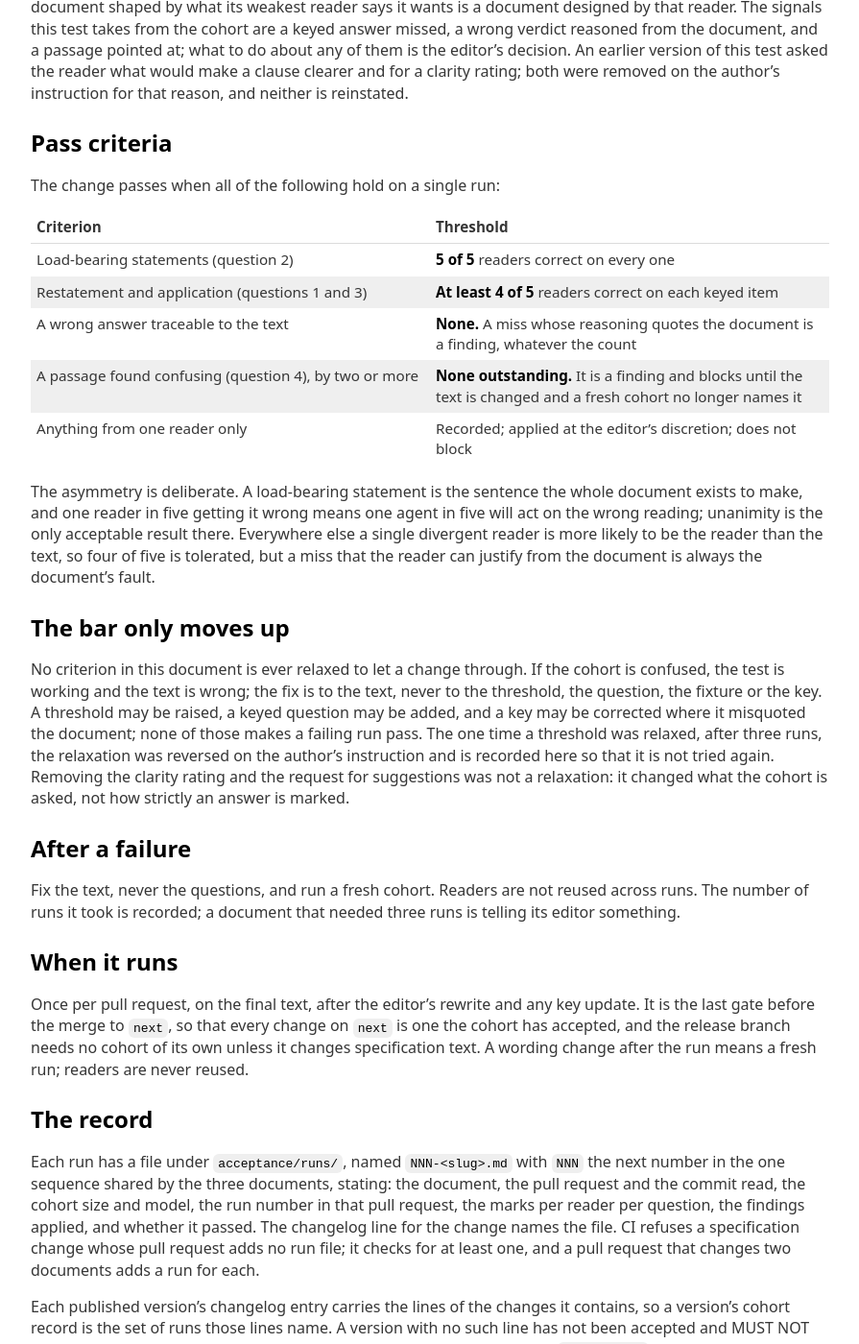
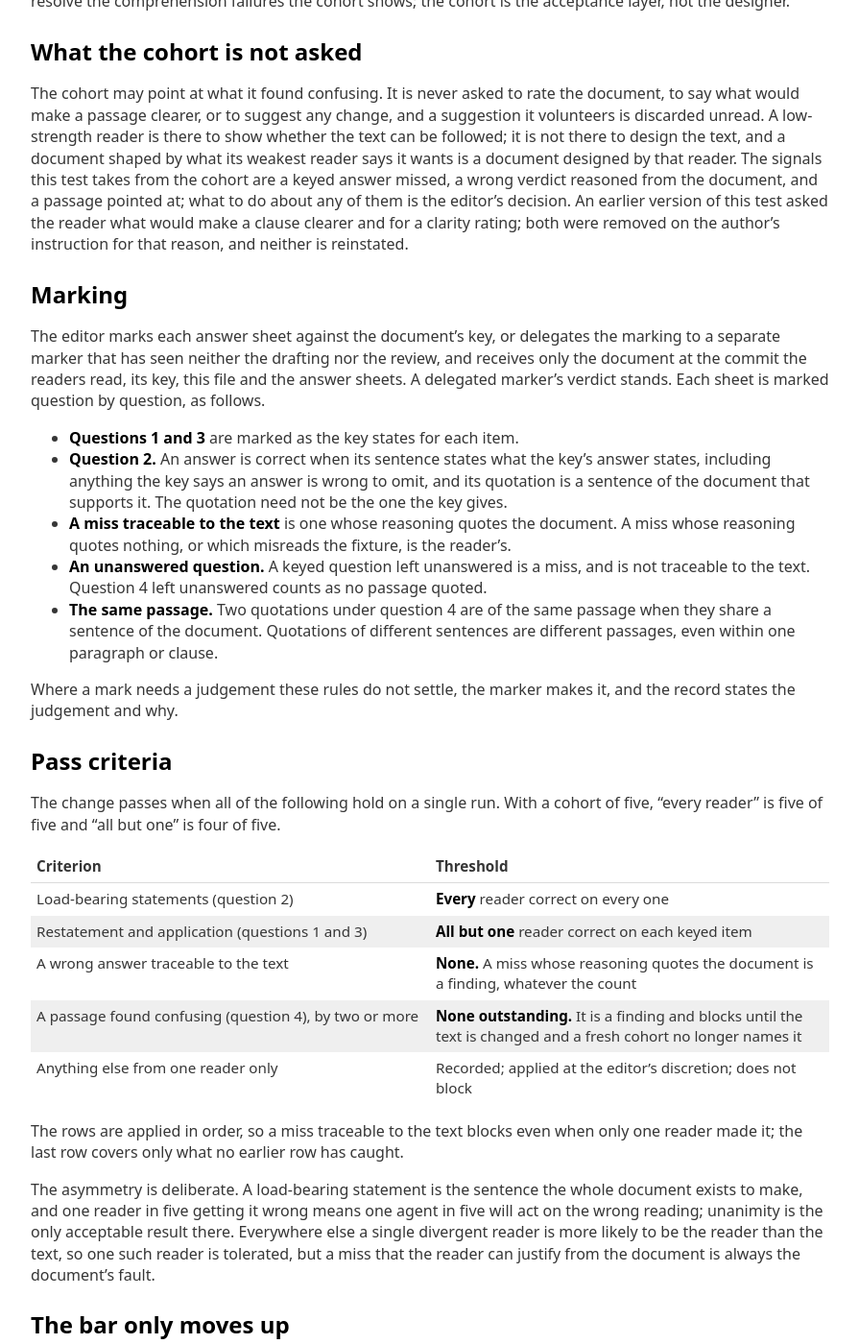
Before and after one commit to Defence-Before-Fix/defence-before-fix.github.io, a Jekyll site: the page built from ACCEPTANCE.md, in a window 1280 px wide and 1400 px high, scrolled down 1420 px. Shown: the whole window at 96% size, without its empty margins (192-1087 px from the left). Built offline with Jekyll 4.4.1, drawn with Linux system fonts in a browser that asks for light colours; our own code applies the rules of GitHub Pages for plain Markdown files; some of the changed text lies outside the part shown.

Commit message:
Acceptance process: make the cohort runnable and markable mechanically
Reader isolation and the packet, a marking section (question 2, traceable
misses, unanswered questions, the same passage, delegated marking),
thresholds for any cohort size, row precedence, the record, the reviewer and
agent-surface rebuild in CONTRIBUTING.md, and how the process itself changes.

Co-Authored-By: Claude Opus 5.5 <noreply@anthropic.com>

```diff
--- a/ACCEPTANCE.md
+++ b/ACCEPTANCE.md
@@ -11,8 +11,15 @@ test is run with a low-strength model so that clarity is measured at the floor,
 - **At least five independent readers**, each a fresh instance of a low-strength model (the
   smallest current model in its family, for example Haiku), with no shared context and no
   access to the change history, the critique findings or each other.
-- Each reader receives **only the changed document or documents** and the fixed question set
-  below. Nothing else is read first.
+- **Each reader is a separate process with no tools and no context but its packet**, started
+  outside any repository so that no project instruction or settings file reaches it: for
+  example `claude -p` with every tool disabled, run from an empty directory. A reader that
+  shares the editor's context, such as an agent dispatched from the editor's own session, is not
+  a cold reader, and its answers do not count towards a run.
+- Each reader receives **only its packet**: the changed document, the document's question set
+  and the fixture the questions name, each in full under its file name, in the reader's prompt.
+  The question set carries the instruction to the reader, and nothing is added around it.
+  Every reader in a run receives the same packet. Nothing else is read first.
 - Readers are run **after** every stronger review has been applied. They are the last gate, not
   the first draft.
 
@@ -61,23 +68,49 @@ about any of them is the editor's decision. An earlier version of this test aske
 what would make a clause clearer and for a clarity rating; both were removed on the author's
 instruction for that reason, and neither is reinstated.
 
+## Marking
+
+The editor marks each answer sheet against the document's key, or delegates the marking to a
+separate marker that has seen neither the drafting nor the review, and receives only the
+document at the commit the readers read, its key, this file and the answer sheets. A delegated
+marker's verdict stands. Each sheet is marked question by question, as follows.
+
+- **Questions 1 and 3** are marked as the key states for each item.
+- **Question 2.** An answer is correct when its sentence states what the key's answer states,
+  including anything the key says an answer is wrong to omit, and its quotation is a sentence of
+  the document that supports it. The quotation need not be the one the key gives.
+- **A miss traceable to the text** is one whose reasoning quotes the document. A miss whose
+  reasoning quotes nothing, or which misreads the fixture, is the reader's.
+- **An unanswered question.** A keyed question left unanswered is a miss, and is not traceable
+  to the text. Question 4 left unanswered counts as no passage quoted.
+- **The same passage.** Two quotations under question 4 are of the same passage when they share
+  a sentence of the document. Quotations of different sentences are different passages, even
+  within one paragraph or clause.
+
+Where a mark needs a judgement these rules do not settle, the marker makes it, and the record
+states the judgement and why.
+
 ## Pass criteria
 
-The change passes when all of the following hold on a single run:
+The change passes when all of the following hold on a single run. With a cohort of five, "every
+reader" is five of five and "all but one" is four of five.
 
 | Criterion                                              | Threshold                                                                                                        |
 | ------------------------------------------------------ | ---------------------------------------------------------------------------------------------------------------- |
-| Load-bearing statements (question 2)                   | **5 of 5** readers correct on every one                                                                          |
-| Restatement and application (questions 1 and 3)        | **At least 4 of 5** readers correct on each keyed item                                                           |
+| Load-bearing statements (question 2)                   | **Every** reader correct on every one                                                                            |
+| Restatement and application (questions 1 and 3)        | **All but one** reader correct on each keyed item                                                                |
 | A wrong answer traceable to the text                   | **None.** A miss whose reasoning quotes the document is a finding, whatever the count                            |
 | A passage found confusing (question 4), by two or more | **None outstanding.** It is a finding and blocks until the text is changed and a fresh cohort no longer names it |
-| Anything from one reader only                          | Recorded; applied at the editor's discretion; does not block                                                     |
+| Anything else from one reader only                     | Recorded; applied at the editor's discretion; does not block                                                     |
+
+The rows are applied in order, so a miss traceable to the text blocks even when only one reader
+made it; the last row covers only what no earlier row has caught.
 
 The asymmetry is deliberate. A load-bearing statement is the sentence the whole document exists
 to make, and one reader in five getting it wrong means one agent in five will act on the wrong
 reading; unanimity is the only acceptable result there. Everywhere else a single divergent reader
-is more likely to be the reader than the text, so four of five is tolerated, but a miss that the
-reader can justify from the document is always the document's fault.
+is more likely to be the reader than the text, so one such reader is tolerated, but a miss that
+the reader can justify from the document is always the document's fault.
 
 ## The bar only moves up
 
@@ -107,8 +140,9 @@ A wording change after the run means a fresh run; readers are never reused.
 
 Each run has a file under `acceptance/runs/`, named `NNN-<slug>.md` with `NNN` the next number in
 the one sequence shared by the three documents, stating: the document, the pull request and the
-commit read, the cohort size and model, the run number in that pull request, the marks per
-reader per question, the findings applied, and whether it passed. The changelog line for the
+commit read, the cohort size and model, how the readers were isolated, the run number in that
+pull request, who marked, the marks per reader per question, any judgement made in marking, the
+findings applied, and whether it passed. The changelog line for the
 change names the file. CI refuses a specification change whose pull request adds no run file;
 it checks for at least one, and a pull request that changes two documents adds a run for each.
 
@@ -116,3 +150,14 @@ Each published version's changelog entry carries the lines of the changes it con
 version's cohort record is the set of runs those lines name. A version with no such line has not
 been accepted and MUST NOT be described as published. The question sets and answer keys live
 under `acceptance/` in this repository so that a run can be repeated and compared.
+
+## Changes to this process
+
+This file, `acceptance/README.md` and the steps in `CONTRIBUTING.md` are not specifications, and
+a change to them is not tested by a cohort: the cohort measures whether a low-strength reader can
+follow a specification, and the process is followed by the editor. Such a change names the runs
+or the case that showed the need for it, has the same independent review as any other, and is
+recorded by a line under `Unreleased` in the changelog's entry for the acceptance process. It is
+bound by the section on the bar: it may raise a criterion, never relax one. A change to a
+question set, key or fixture is not a change to this process; `acceptance/README.md` governs
+those.
```
Also changed, not shown: CONTRIBUTING.md (+12 -6 lines), acceptance/README.md (+8 -7 lines), acceptance/runs/README.md (+4 -4 lines), CHANGELOG.md.
